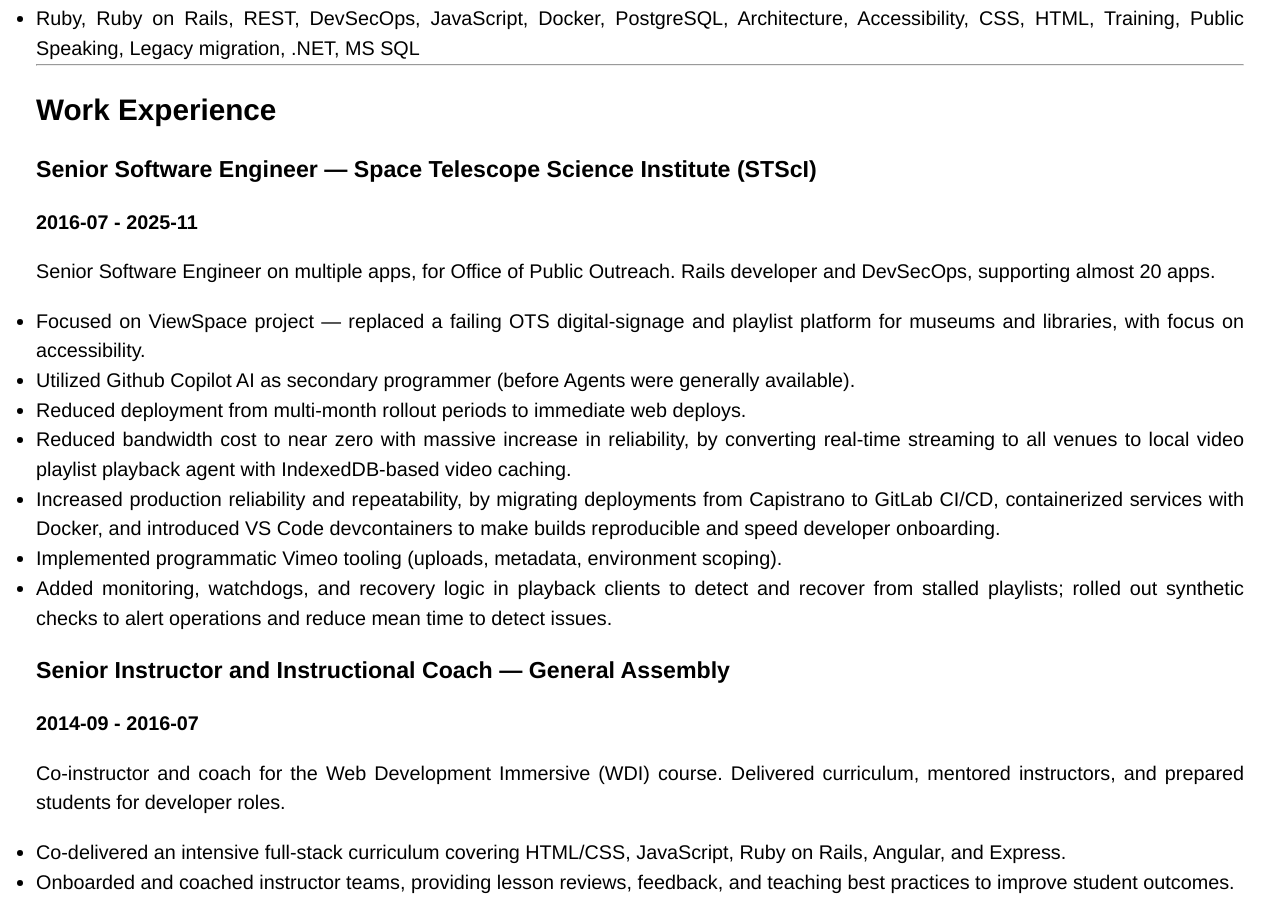
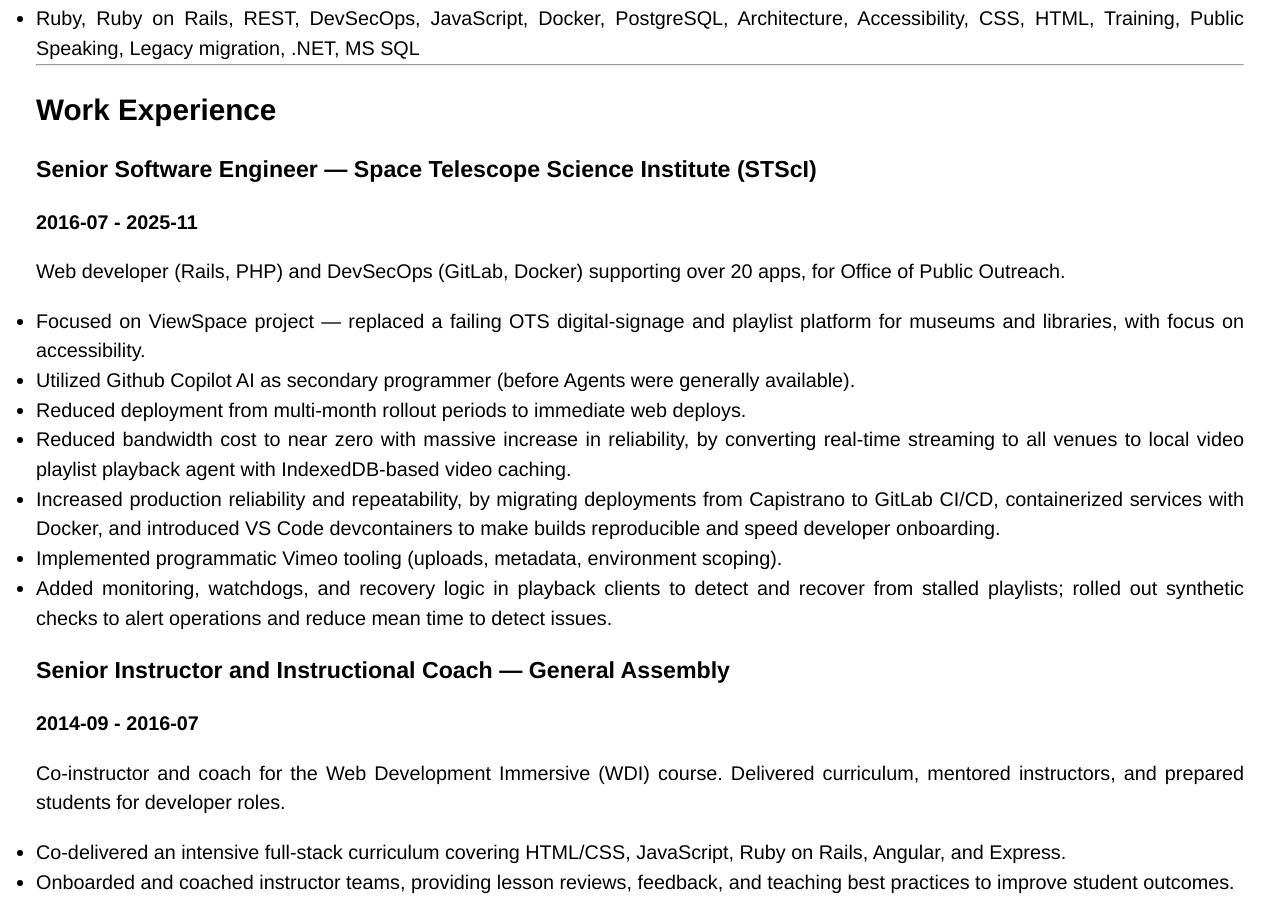
Before and after one commit to mattscilipoti/mattscilipoti.github.io, a Jekyll site: the page built from resume.md, in a window 1280 px wide and 900 px high, scrolled down 574 px. Built offline with Jekyll 4.4.1, drawn with Linux system fonts in a browser that asks for light colours; Markdown is read by kramdown in place of the engine named in the settings.

Commit message:
STScI: clean up  description

```diff
--- a/resume.md
+++ b/resume.md
@@ -28,7 +28,7 @@
 ### Senior Software Engineer — Space Telescope Science Institute (STScI)
 **2016-07 - 2025-11**
 
-Senior Software Engineer on multiple apps, for Office of Public Outreach. Rails developer and DevSecOps, supporting almost 20 apps.
+Web developer (Rails, PHP) and DevSecOps (GitLab, Docker) supporting over 20 apps, for Office of Public Outreach.
 
 - Focused on ViewSpace project — replaced a failing OTS digital-signage and playlist platform for museums and libraries, with focus on accessibility.
 - Utilized Github Copilot AI as secondary programmer (before Agents were generally available).
```
